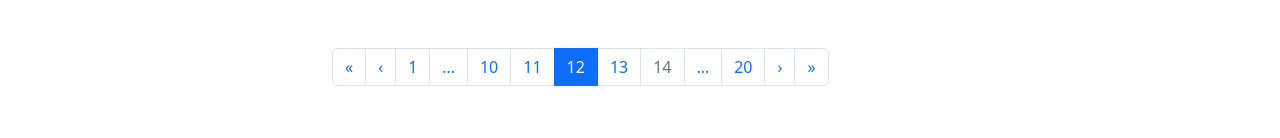
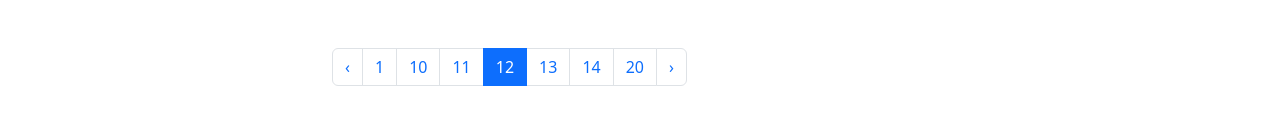
Before and after one commit to Davic0444/e-commerce-mern, a React (Create React App) app in the folder frontend/: page /product-list in a window 1280 px wide. Shown: the part 1705-1843 px from the top of the page. Built offline with nearby package versions, Linux system fonts and the light colour scheme.

Commit message:
Improve pagination

```diff
--- a/frontend/src/components/PaginationComponent.js
+++ b/frontend/src/components/PaginationComponent.js
@@ -1,23 +1,19 @@
-import {Pagination} from "react-bootstrap";
+import { Pagination } from "react-bootstrap";
 
 const PaginationComponent = () => {
         return (
             <Pagination>
-            <Pagination.First/>
-            <Pagination.Prev/>
+                    <Pagination.Prev />
                     <Pagination.Item>{1}</Pagination.Item>
-            <Pagination.Ellipsis/>
 
                     <Pagination.Item>{10}</Pagination.Item>
                     <Pagination.Item>{11}</Pagination.Item>
                     <Pagination.Item active>{12}</Pagination.Item>
                     <Pagination.Item>{13}</Pagination.Item>
-            <Pagination.Item disabled>{14}</Pagination.Item>
+                    <Pagination.Item>{14}</Pagination.Item>
 
-            <Pagination.Ellipsis/>
                     <Pagination.Item>{20}</Pagination.Item>
-            <Pagination.Next/>
-            <Pagination.Last/>
+                    <Pagination.Next />
             </Pagination>
         );
 };
```
Lines whose indentation alone changed are shown as unchanged.
